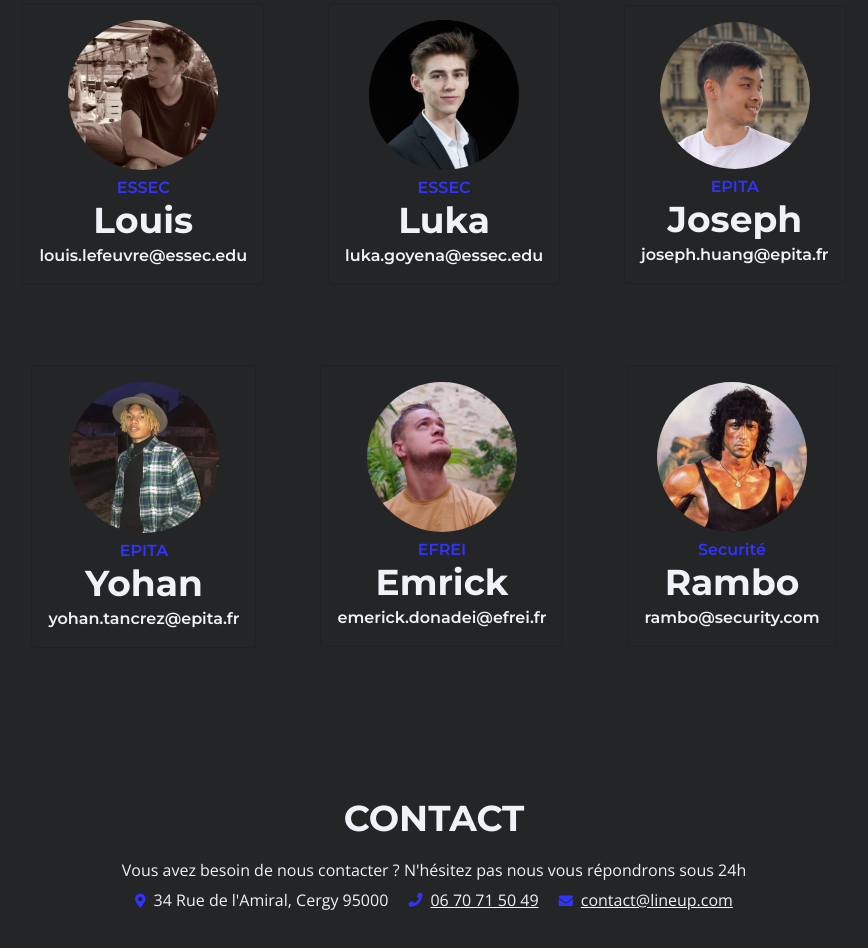
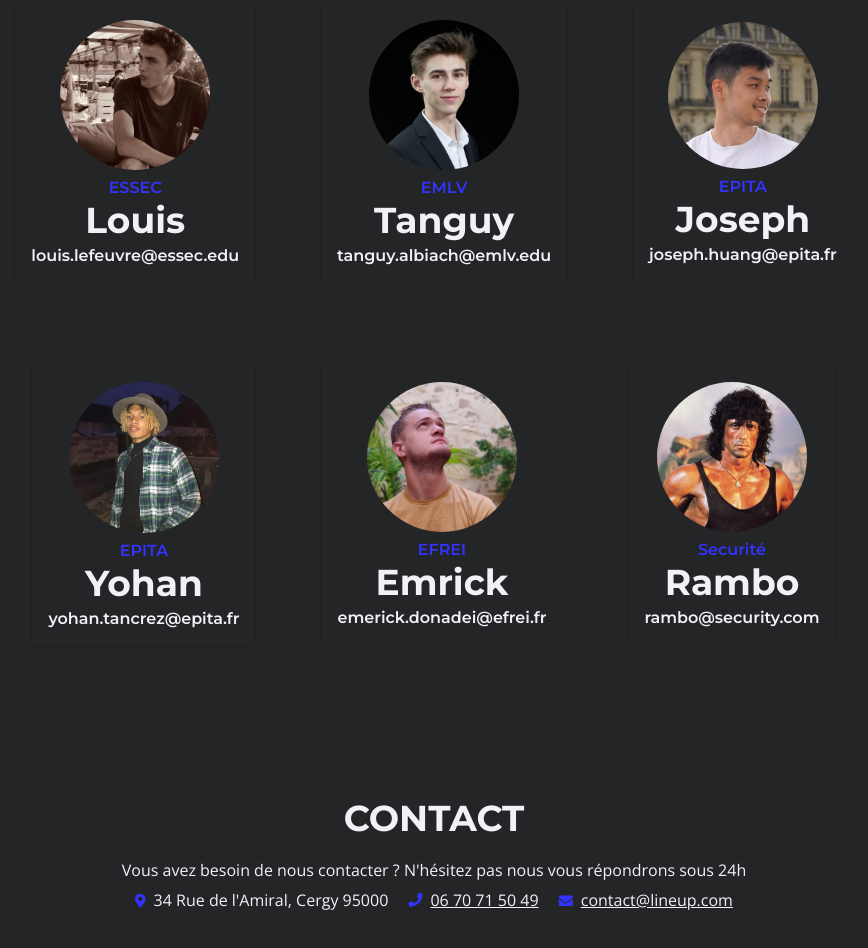
Before and after one commit to Louis-LEFEUVRE/LINE-UP, a plain HTML site: page index.html in a window 1280 px wide. Shown: the part 4958-5906 px from the top of the page, without its empty margins (206-1074 px from the left). Drawn offline with nearby package versions, Linux system fonts and the light colour scheme.

Commit message:
Update index.html

```diff
--- a/index.html
+++ b/index.html
@@ -527,9 +527,9 @@
 
                 <div class="card">
                     <img src="images/imgp2.jpeg" alt="profile image" class="profile-img">
-                    <p class="job-title">ESSEC</p>
-                    <h1 class="name">Luka</h1>
-                    <p class="contact">luka.goyena@essec.edu</p>
+                    <p class="job-title">EMLV</p>
+                    <h1 class="name">Tanguy</h1>
+                    <p class="contact">tanguy.albiach@emlv.edu</p>
                 </div>
 
                 <div class="card">
```
